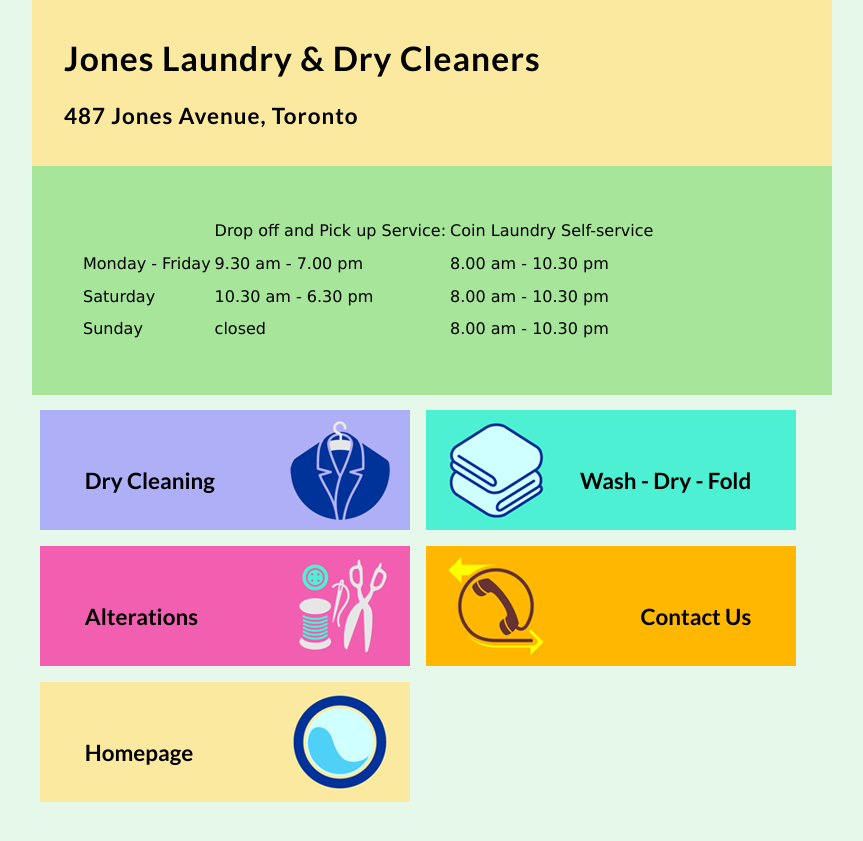
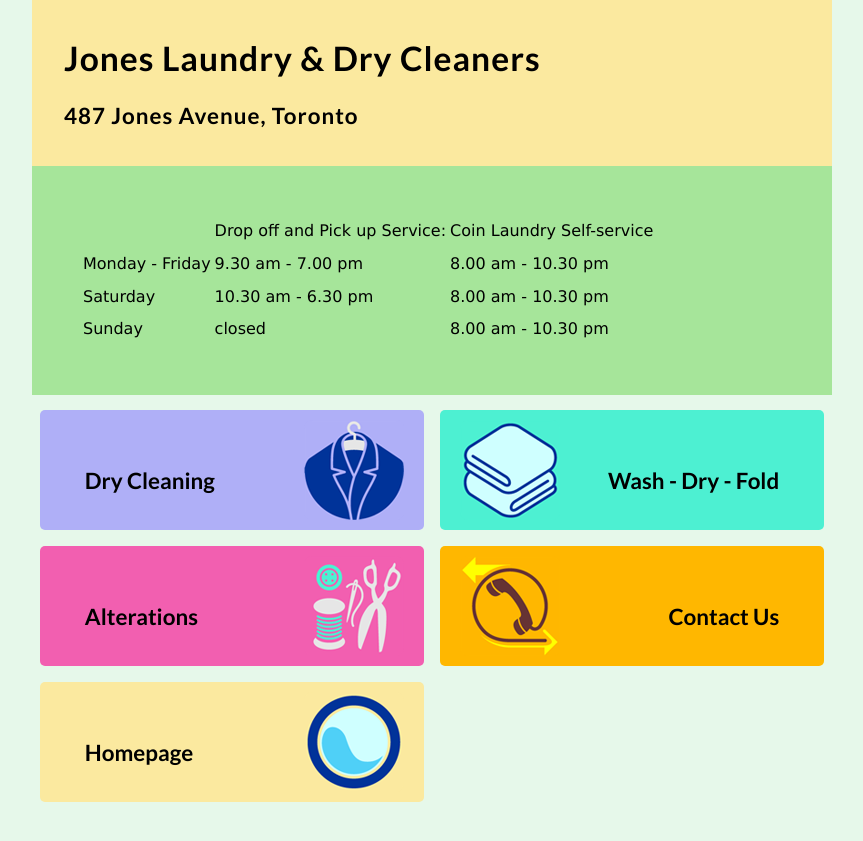
Before and after one commit to joneslaundrydryclean/joneslaundrydryclean.github.io, a Jekyll site: the page built from homepage.md, in a window 1280 px wide. Shown: the top 841 px of the page, without its empty margins (208-1071 px from the left). Built offline with Jekyll 4.4.1, drawn with Linux system fonts in a browser that asks for light colours.

Commit message:
tiles gui

```diff
--- a/css/styles.css
+++ b/css/styles.css
@@ -33,9 +33,10 @@
 
 .menu .tile {
   width: 46%;
-  padding: 10px 1px;
+  padding: 10px 1%;
   margin: 1%;
   height: 100px;
+  border-radius: 5px;
 }
 
 .tile > p {
```
